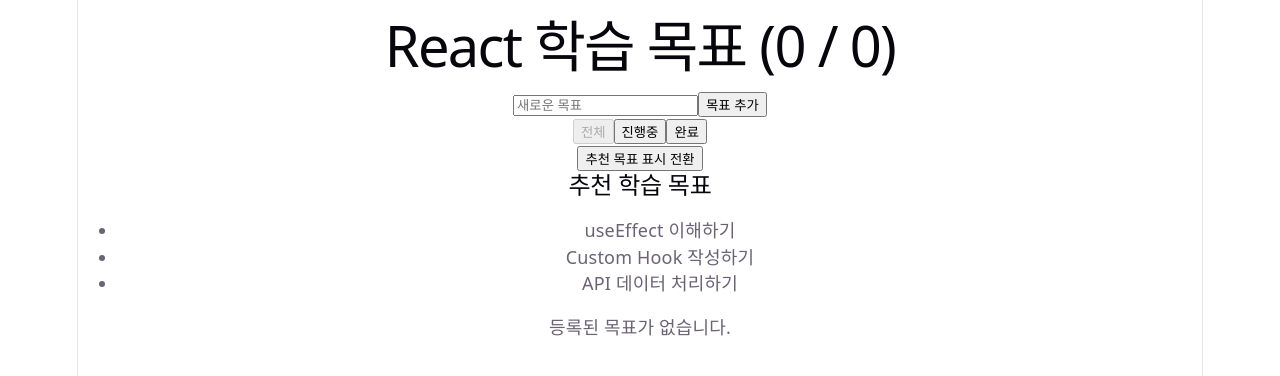
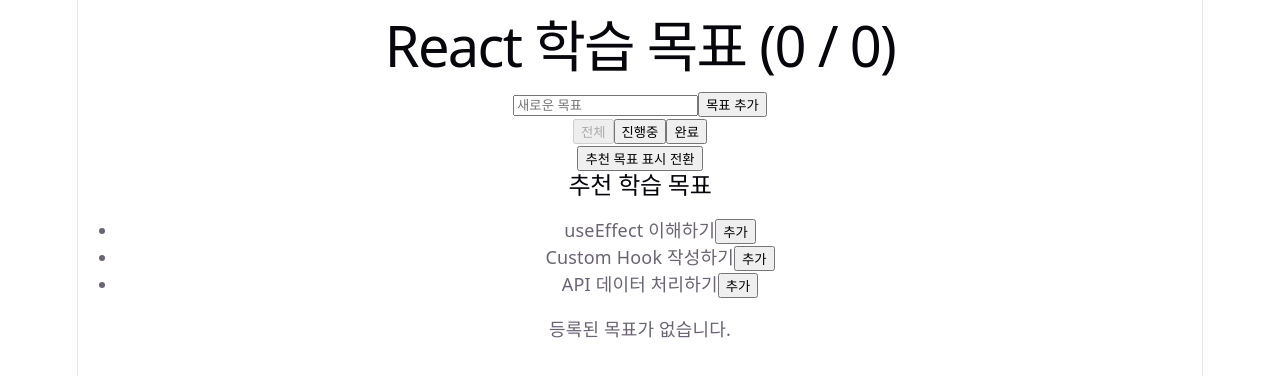
Before and after one commit to during94/react, a React (Vite) app in the folder my-react-app/: page / in a window 1280 px wide. Shown: the top 376 px of the page. Built offline with nearby package versions, Linux system fonts and the light colour scheme.

Commit message:
feat: 추천 학습 목표 추가 기능 구현

```diff
--- a/my-react-app/src/App.jsx
+++ b/my-react-app/src/App.jsx
@@ -101,7 +101,7 @@
 
       {/* 기존 목표 목록 */}
 
-      {showRecommendations && <RecommendedGoals />}
+      {showRecommendations && <RecommendedGoals onAddGoal={handleAddGoal} />}
 
       {totalGoalsCount === 0 && <p>등록된 목표가 없습니다.</p>}
 
--- a/my-react-app/src/RecommendedGoals.jsx
+++ b/my-react-app/src/RecommendedGoals.jsx
@@ -1,6 +1,6 @@
 import { useFetch } from './hooks/useFetch'
 
-export function RecommendedGoals(){
+export function RecommendedGoals({ onAddGoal }){
     const {
         data: recommendedGoals,
         isLoading,
@@ -30,7 +30,14 @@
                     <li
                         key={goal.id}
                     >
-                        {goal.text}
+                        <span>{goal.text}</span>
+
+                        <button
+                            type="button"
+                            onClick={() => onAddGoal(goal.text)}
+                        >
+                            추가
+                        </button>
                     </li>
                 ))}
             </ul>
```
